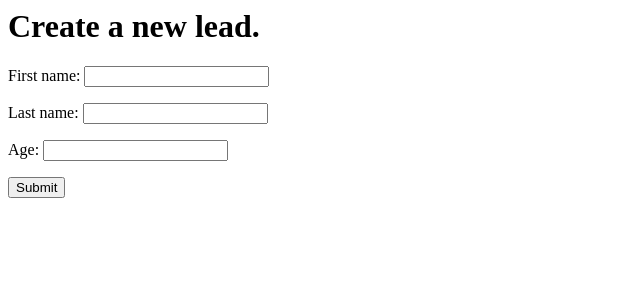
After one commit to avyudaya1/build-a-crm, a Django app: template leads/templates/leads/lead_create.html in a window 1280 px wide. The commit adds this page. Shown: the top 300 px of the page, without its empty margins (0-640 px from the left). Run offline with Django 3.2, Linux system fonts and the light colour scheme; the template is opened without the code that fills it: values that come from a table or form of the project are taken from there, others are empty.

Commit message:
added lead_create method to create new leads

```diff
--- /dev/null
+++ b/leads/forms.py
@@ -0,0 +1,6 @@
+from django import forms
+
+class LeadForm(forms.Form):
+  first_name = forms.CharField()
+  last_name = forms.CharField()
+  age = forms.IntegerField(min_value=0)
--- /dev/null
+++ b/leads/templates/leads/lead_create.html
@@ -0,0 +1,7 @@
+<h1>Create a new lead.</h1>
+</hr>
+<form method="POST">
+  {% csrf_token %}
+  {{ form.as_p }}
+  <button type="submit">Submit</button>
+</form>
--- a/leads/templates/leads/lead_detail.html
+++ b/leads/templates/leads/lead_detail.html
@@ -1,4 +1,4 @@
-<a href="/leads">Go back to leads.</a>
+<a href="/leads/">Go back to leads.</a>
 </hr>
 <h1>This is the details of {{ lead.first_name }} {{ lead.last_name }}</h1>
 <p>This person's age is {{ lead.age }}</p>
--- a/leads/urls.py
+++ b/leads/urls.py
@@ -1,9 +1,10 @@
 from django.urls import path
-from .views import lead_list, lead_detail
+from .views import lead_list, lead_detail, lead_create
 
 app_name = 'leads'
 
 urlpatterns = [
   path('', lead_list),
-  path('<pk>/', lead_detail)
+  path('<int:pk>/', lead_detail),
+  path('create/', lead_create)
 ]
```
Also changed, not shown: leads/views.py (+25 -2 lines).
